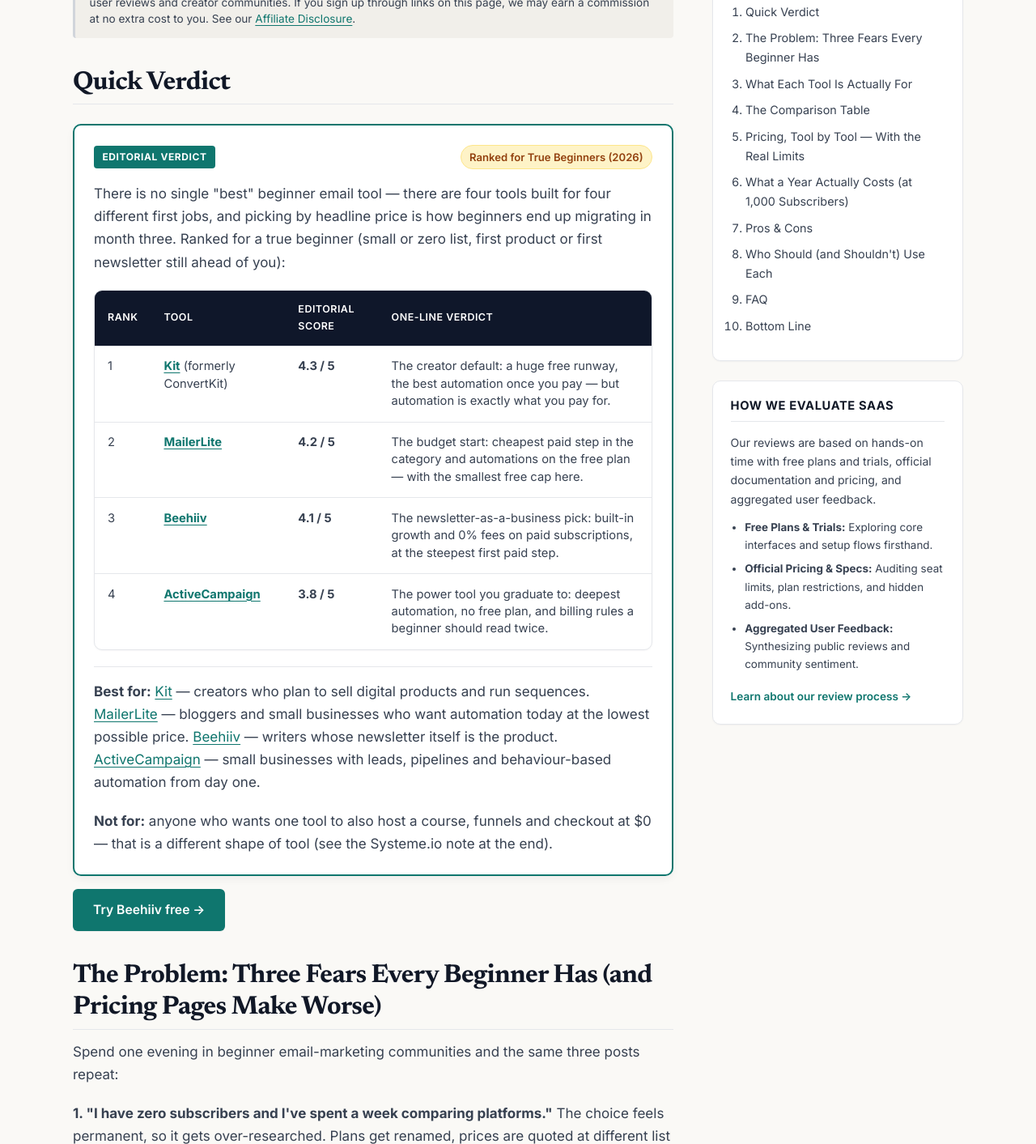
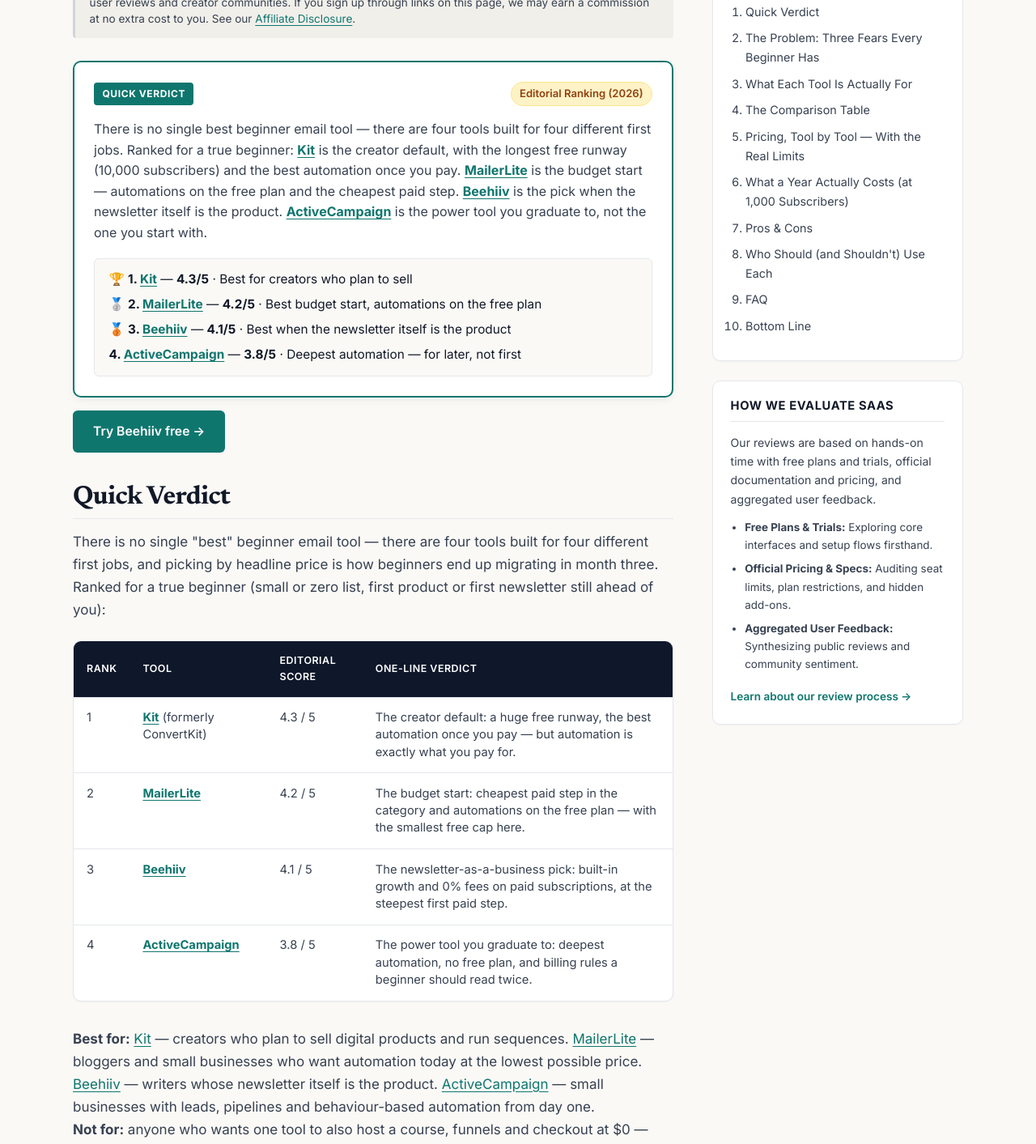
Before and after one commit to reiha72160-code/productivity-software-reviews, an Astro site: page /blog/best-email-marketing-for-beginners in a window 1280 px wide. Shown: the part 760-2173 px from the top of the page at 81% size. Built offline with nearby package versions, Linux system fonts and the light colour scheme; Astro itself is replaced by a stand-in of ours.

Commit message:
Update Quick Verdict box in best-email-marketing-for-beginners

```diff
--- a/src/pages/blog/best-email-marketing-for-beginners.astro
+++ b/src/pages/blog/best-email-marketing-for-beginners.astro
@@ -43,66 +43,31 @@ const toc = [
     <strong>Transparency Note:</strong> This comparison is based on hands-on time with the free plans and trials these tools offer, a full audit of each platform's official pricing and documentation, and aggregated feedback from public user reviews and creator communities. If you sign up through links on this page, we may earn a commission at no extra cost to you. See our <a href="/affiliate-disclosure">Affiliate Disclosure</a>.
   </div>
 
-  <h2 id="quick-verdict">Quick Verdict</h2>
-
   <div class="verdict-container">
     <aside class="best-for-box" aria-label="Quick Verdict">
       <div class="verdict-ribbon">
-        <span class="ribbon-badge">Editorial Verdict</span>
-        <span class="rating-pill">Ranked for True Beginners (2026)</span>
+        <span class="ribbon-badge">Quick Verdict</span>
+        <span class="rating-pill">Editorial Ranking (2026)</span>
       </div>
 
-      <p>
-        There is no single "best" beginner email tool — there are four tools built for four different first jobs, and picking by headline price is how beginners end up migrating in month three. Ranked for a true beginner (small or zero list, first product or first newsletter still ahead of you):
+      <p class="verdict-box-text">
+        There is no single best beginner email tool — there are four tools built for four different first jobs. Ranked for a true beginner: <a href={kitUrl} target="_blank" rel="noopener noreferrer"><strong>Kit</strong></a> is the creator default, with the longest free runway (10,000 subscribers) and the best automation once you pay. <a href={mailerLiteUrl} target="_blank" rel="noopener noreferrer"><strong>MailerLite</strong></a> is the budget start — automations on the free plan and the cheapest paid step. <a href={beehiivUrl} target="_blank" rel="sponsored nofollow"><strong>Beehiiv</strong></a> is the pick when the newsletter itself is the product. <a href={activeCampaignUrl} target="_blank" rel="noopener noreferrer"><strong>ActiveCampaign</strong></a> is the power tool you graduate to, not the one you start with.
       </p>
 
-      <div class="data-table-wrapper verdict-table-wrapper" role="region" aria-label="Quick Verdict Ranking" tabindex="0">
-        <table class="data-table">
-          <thead>
-            <tr>
-              <th scope="col">Rank</th>
-              <th scope="col">Tool</th>
-              <th scope="col">Editorial Score</th>
-              <th scope="col">One-line verdict</th>
-            </tr>
-          </thead>
-          <tbody>
-            <tr>
-              <td>1</td>
-              <td><a href={kitUrl} target="_blank" rel="noopener noreferrer"><strong>Kit</strong></a> (formerly ConvertKit)</td>
-              <td><strong>4.3 / 5</strong></td>
-              <td>The creator default: a huge free runway, the best automation once you pay — but automation is exactly what you pay for.</td>
-            </tr>
-            <tr>
-              <td>2</td>
-              <td><a href={mailerLiteUrl} target="_blank" rel="noopener noreferrer"><strong>MailerLite</strong></a></td>
-              <td><strong>4.2 / 5</strong></td>
-              <td>The budget start: cheapest paid step in the category and automations on the free plan — with the smallest free cap here.</td>
-            </tr>
-            <tr>
-              <td>3</td>
-              <td><a href={beehiivUrl} target="_blank" rel="sponsored nofollow"><strong>Beehiiv</strong></a></td>
-              <td><strong>4.1 / 5</strong></td>
-              <td>The newsletter-as-a-business pick: built-in growth and 0% fees on paid subscriptions, at the steepest first paid step.</td>
-            </tr>
-            <tr>
-              <td>4</td>
-              <td><a href={activeCampaignUrl} target="_blank" rel="noopener noreferrer"><strong>ActiveCampaign</strong></a></td>
-              <td><strong>3.8 / 5</strong></td>
-              <td>The power tool you graduate to: deepest automation, no free plan, and billing rules a beginner should read twice.</td>
-            </tr>
-          </tbody>
-        </table>
-      </div>
-
-      <div class="verdict-summary-lines">
-        <p>
-          <strong>Best for:</strong> <a href={kitUrl} target="_blank" rel="noopener noreferrer">Kit</a> — creators who plan to sell digital products and run sequences. <a href={mailerLiteUrl} target="_blank" rel="noopener noreferrer">MailerLite</a> — bloggers and small businesses who want automation today at the lowest possible price. <a href={beehiivUrl} target="_blank" rel="sponsored nofollow">Beehiiv</a> — writers whose newsletter itself is the product. <a href={activeCampaignUrl} target="_blank" rel="noopener noreferrer">ActiveCampaign</a> — small businesses with leads, pipelines and behaviour-based automation from day one.
-        </p>
-        <p style="margin-bottom: 0;">
-          <strong>Not for:</strong> anyone who wants one tool to also host a course, funnels and checkout at $0 — that is a different shape of tool (see the Systeme.io note at the end).
-        </p>
-      </div>
+      <ul class="verdict-ranking-list">
+        <li>
+          🏆 <strong>1. <a href={kitUrl} target="_blank" rel="noopener noreferrer">Kit</a></strong> — <strong>4.3/5</strong> &middot; Best for creators who plan to sell
+        </li>
+        <li>
+          🥈 <strong>2. <a href={mailerLiteUrl} target="_blank" rel="noopener noreferrer">MailerLite</a></strong> — <strong>4.2/5</strong> &middot; Best budget start, automations on the free plan
+        </li>
+        <li>
+          🥉 <strong>3. <a href={beehiivUrl} target="_blank" rel="sponsored nofollow">Beehiiv</a></strong> — <strong>4.1/5</strong> &middot; Best when the newsletter itself is the product
+        </li>
+        <li>
+          <strong>4. <a href={activeCampaignUrl} target="_blank" rel="noopener noreferrer">ActiveCampaign</a></strong> — <strong>3.8/5</strong> &middot; Deepest automation — for later, not first
+        </li>
+      </ul>
     </aside>
 
     {cta_link && (
@@ -118,6 +83,56 @@ const toc = [
       </div>
     )}
   </div>
+
+  <h2 id="quick-verdict">Quick Verdict</h2>
+
+  <p>
+    There is no single "best" beginner email tool — there are four tools built for four different first jobs, and picking by headline price is how beginners end up migrating in month three. Ranked for a true beginner (small or zero list, first product or first newsletter still ahead of you):
+  </p>
+
+  <div class="data-table-wrapper" role="region" aria-label="Quick Verdict Ranking" tabindex="0">
+    <table class="data-table">
+      <thead>
+        <tr>
+          <th scope="col">Rank</th>
+          <th scope="col">Tool</th>
+          <th scope="col">Editorial Score</th>
+          <th scope="col">One-line verdict</th>
+        </tr>
+      </thead>
+      <tbody>
+        <tr>
+          <td>1</td>
+          <td><a href={kitUrl} target="_blank" rel="noopener noreferrer"><strong>Kit</strong></a> (formerly ConvertKit)</td>
+          <td>4.3 / 5</td>
+          <td>The creator default: a huge free runway, the best automation once you pay — but automation is exactly what you pay for.</td>
+        </tr>
+        <tr>
+          <td>2</td>
+          <td><a href={mailerLiteUrl} target="_blank" rel="noopener noreferrer"><strong>MailerLite</strong></a></td>
+          <td>4.2 / 5</td>
+          <td>The budget start: cheapest paid step in the category and automations on the free plan — with the smallest free cap here.</td>
+        </tr>
+        <tr>
+          <td>3</td>
+          <td><a href={beehiivUrl} target="_blank" rel="sponsored nofollow"><strong>Beehiiv</strong></a></td>
+          <td>4.1 / 5</td>
+          <td>The newsletter-as-a-business pick: built-in growth and 0% fees on paid subscriptions, at the steepest first paid step.</td>
+        </tr>
+        <tr>
+          <td>4</td>
+          <td><a href={activeCampaignUrl} target="_blank" rel="noopener noreferrer"><strong>ActiveCampaign</strong></a></td>
+          <td>3.8 / 5</td>
+          <td>The power tool you graduate to: deepest automation, no free plan, and billing rules a beginner should read twice.</td>
+        </tr>
+      </tbody>
+    </table>
+  </div>
+
+  <p>
+    <strong>Best for:</strong> <a href={kitUrl} target="_blank" rel="noopener noreferrer">Kit</a> — creators who plan to sell digital products and run sequences. <a href={mailerLiteUrl} target="_blank" rel="noopener noreferrer">MailerLite</a> — bloggers and small businesses who want automation today at the lowest possible price. <a href={beehiivUrl} target="_blank" rel="sponsored nofollow">Beehiiv</a> — writers whose newsletter itself is the product. <a href={activeCampaignUrl} target="_blank" rel="noopener noreferrer">ActiveCampaign</a> — small businesses with leads, pipelines and behaviour-based automation from day one.<br />
+    <strong>Not for:</strong> anyone who wants one tool to also host a course, funnels and checkout at $0 — that is a different shape of tool (see the Systeme.io note at the end).
+  </p>
 
   <h2 id="the-problem">The Problem: Three Fears Every Beginner Has (and Pricing Pages Make Worse)</h2>
   <p>
@@ -663,13 +678,30 @@ const toc = [
     font-weight: 600;
   }
 
-  .verdict-table-wrapper {
-    margin: 1rem 0 1.25rem !important;
+  .verdict-box-text {
+    font-size: 1rem;
+    line-height: 1.6;
+    color: var(--text-secondary);
+    margin-bottom: 1.15rem;
   }
 
-  .verdict-summary-lines {
-    padding-top: 1rem;
-    border-top: 1px solid var(--border-color);
+  .verdict-ranking-list {
+    list-style: none;
+    padding: 0.9rem 1.1rem;
+    margin: 0;
+    background-color: var(--bg-primary);
+    border: 1px solid var(--border-color);
+    border-radius: var(--radius-sm);
+    display: flex;
+    flex-direction: column;
+    gap: 0.55rem;
+  }
+
+  .verdict-ranking-list li {
+    margin: 0;
+    font-size: 0.96rem;
+    color: var(--text-primary);
+    line-height: 1.45;
   }
 
   .verdict-cta-after {
```
